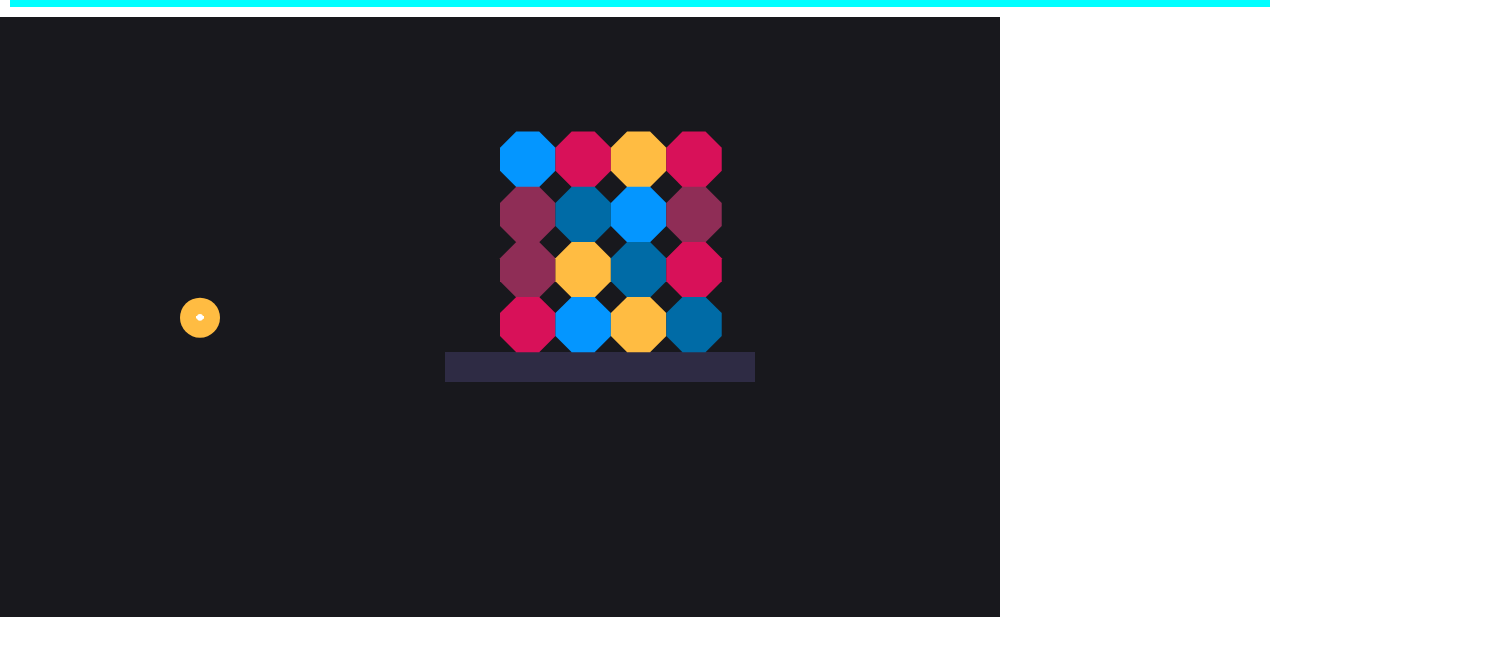
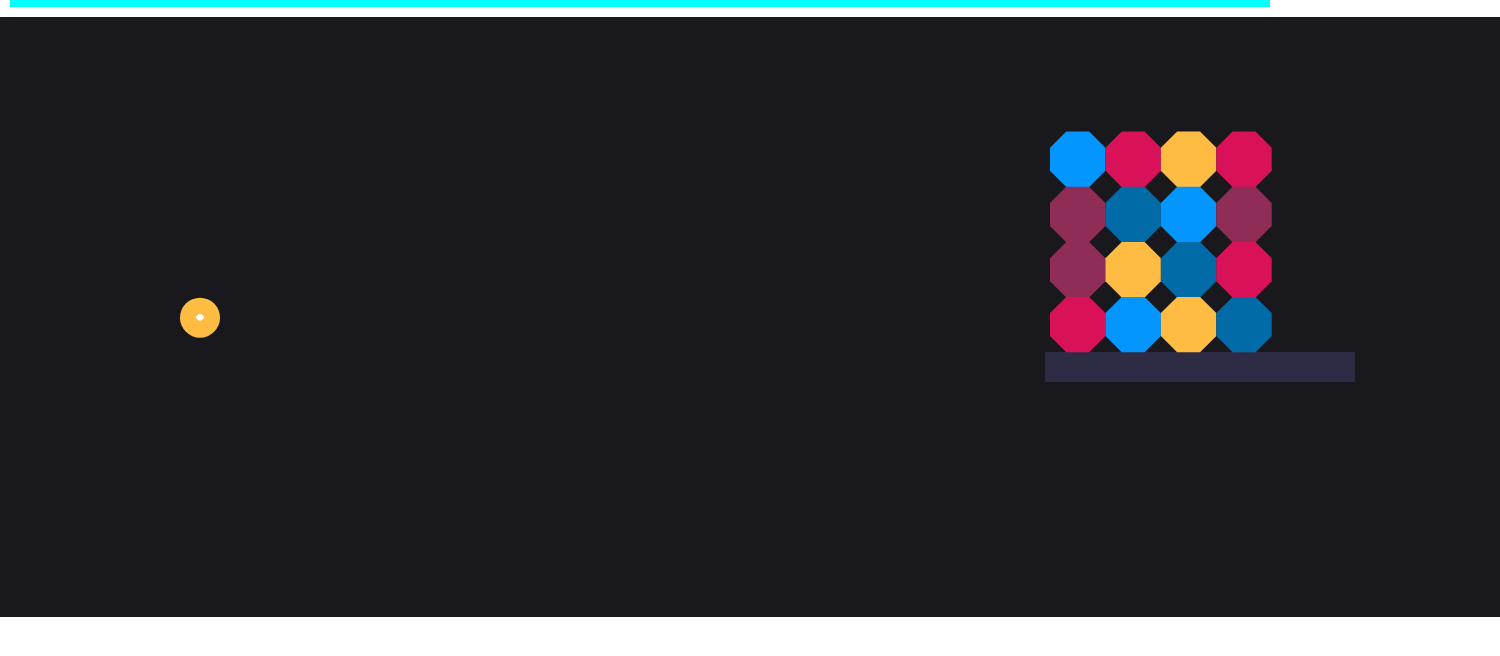
Before and after one commit to harsh2308-agr/game_station.github.io, a plain HTML site: page matterdemo/slingshot.html in a window 1280 px wide. Shown: the part 60-716 px from the top of the page, 1500 px wide, since content can reach past the window. Drawn offline with Linux system fonts and the light colour scheme; files that its build step writes are made by us from their sources.

Commit message:
Update slingshot.html

```diff
--- a/matterdemo/slingshot.html
+++ b/matterdemo/slingshot.html
@@ -17,13 +17,13 @@
         element: document.body,
         engine:engine,
         options :{
-            width:1000,
+            width:1500,
             height:600,
             wireframes:false
         }
         });
        //parms: x,y,width,height,options
-        let ground = Matter.Bodies.rectangle(600,350,310,30,{ isStatic: true});
+        let ground = Matter.Bodies.rectangle(1200,350,310,30,{ isStatic: true});
         let mouse = Matter.Mouse.create(render.canvas);
         let mouseConstraint = Matter.MouseConstraint.create(engine, {
         mouse: mouse,
@@ -33,7 +33,7 @@
         });
         render.mouse = mouse;
         let platform = Matter.Bodies.rectangle(500, 1250, 300, 20, { isStatic: true });
-        let stack = Matter.Composites.stack(500, 70, 4, 4, 0, 0, function(x, y) {
+        let stack = Matter.Composites.stack(1050, 70, 4, 4, 0, 0, function(x, y) {
             return Matter.Bodies.polygon(x, y, 8, 30);
         });
         let ball = Matter.Bodies.circle(200, 300,20);
```
